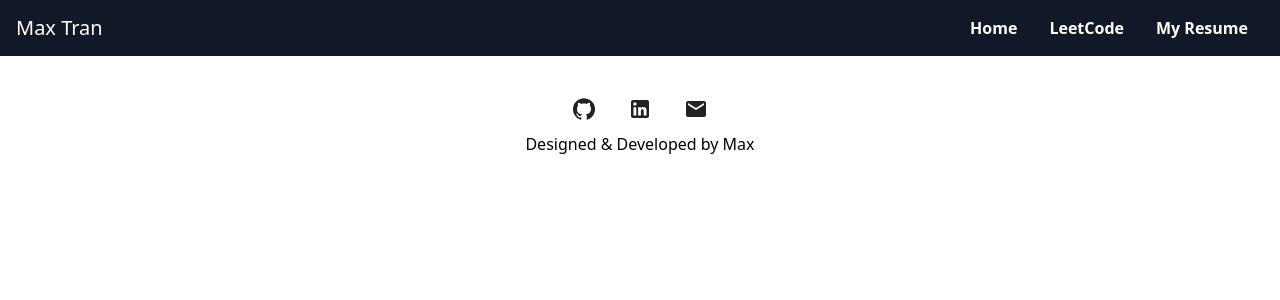
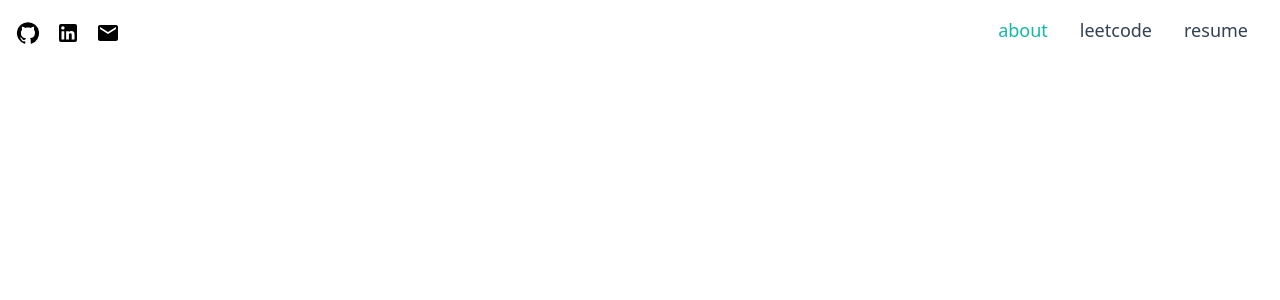
Before and after one commit to max172-hqt/max172-hqt.github.io, a Next.js app: page / in a window 1280 px wide. Shown: the top 300 px of the page. Built offline with nearby package versions, Linux system fonts and the light colour scheme.

Commit message:
feat: Add social icon

```diff
--- a/components/Layout/layout.tsx
+++ b/components/Layout/layout.tsx
@@ -1,12 +1,11 @@
 import Head from "next/head";
-import React, { useRef } from "react";
+import React from "react";
 import PageFooter from "../Footer/PageFooter";
 import PageNavbar from "../Navigation/PageNavbar";
-import styles from './layout.module.css';
 
 export default function Layout({ children }: { children: React.ReactElement }) {
   return (
-    <div>
+    <div className="container mx-auto">
       <Head>
         <title>Max Tran</title>
         <meta
@@ -18,7 +17,7 @@ export default function Layout({ children }: { children: React.ReactElement }) {
       <main>
         {children}
       </main>
-      <PageFooter />
+      {/* <PageFooter /> */}
     </div>
   );
 }
--- a/components/Navigation/PageNavbar.tsx
+++ b/components/Navigation/PageNavbar.tsx
@@ -1,30 +1,60 @@
 import classNames from "classnames";
+import { useRouter } from "next/router";
 import React, { useState } from "react";
+import Link from "next/link";
+import GitHubIcon from "@mui/icons-material/GitHub";
+import LinkedInIcon from "@mui/icons-material/LinkedIn";
+import EmailIcon from "@mui/icons-material/Email";
 
 export default function NavBar() {
+  const router = useRouter();
   const [open, setOpen] = useState(false);
 
+  const Icon = ({ name }: { name: string }) => {
+    if (name === "github") {
+      return <GitHubIcon fontSize="inherit" />;
+    }
+    if (name === "linkedin") {
+      return <LinkedInIcon fontSize="inherit" />;
+    }
+    return <EmailIcon fontSize="inherit" />;
+  };
+
   return (
-    <header className="bg-gray-900 sm:flex sm:justify-between sm:items-center sm:px-4 sm:py-3">
-      <div className="flex items-center justify-between px-4 py-3 sm:p-0 text-white text-xl font-medium">
-        <div>Max Tran</div>
+    <header className="sm:flex sm:justify-between sm:items-center sm:px-4 sm:py-3">
+      <div className="flex items-center justify-between px-4 py-3 sm:p-0 font-medium">
+        <div className="flex space-x-4 items-center justify-center">
+          {[
+            ["github", "https://github.com/max172-hqt"],
+            ["linkedin", "https://www.linkedin.com/in/huytran172/"],
+            ["mailto", "mailto:huytran172@gmail.com"],
+          ].map(([title, url]) => (
+            <a
+              key="title"
+              href={url}
+              target="_blank"
+              className="hover:text-teal-600 transition ease-in-out duration-300 text-2xl"
+              rel="noreferrer"
+            >
+              <Icon name={title} />
+            </a>
+          ))}
+        </div>
         <div className="sm:hidden">
           <button
             type="button"
-            className="block text-gray-500 hover:text-white focus:text-white focus:outline-none"
+            className="block text-gray-500 hover:text-teal-400 focus:text-teal-400 focus:outline-none"
             onClick={() => setOpen(!open)}
           >
             <svg className="h-6 w-6 fill-current" viewBox="0 0 24 24">
               {open ? (
                 <path
-                  v-if="isOpen"
-                  fill-rule="evenodd"
+                  fillRule="evenodd"
                   d="M18.278 16.864a1 1 0 0 1-1.414 1.414l-4.829-4.828-4.828 4.828a1 1 0 0 1-1.414-1.414l4.828-4.829-4.828-4.828a1 1 0 0 1 1.414-1.414l4.829 4.828 4.828-4.828a1 1 0 1 1 1.414 1.414l-4.828 4.829 4.828 4.828z"
                 />
               ) : (
                 <path
-                  v-if="!isOpen"
-                  fill-rule="evenodd"
+                  fillRule="evenodd"
                   d="M4 5h16a1 1 0 0 1 0 2H4a1 1 0 1 1 0-2zm0 6h16a1 1 0 0 1 0 2H4a1 1 0 0 1 0-2zm0 6h16a1 1 0 0 1 0 2H4a1 1 0 0 1 0-2z"
                 />
               )}
@@ -33,16 +63,24 @@ export default function NavBar() {
         </div>
       </div>
       <nav
-        className={classNames("items-center", "justify-between", "sm:flex", "sm:p-0", {
-          block: open,
-          hidden: !open,
-        })}
+        className={classNames(
+          "text-lg",
+          "items-center",
+          "justify-between",
+          "sm:flex",
+          "sm:p-0",
+          "sm:text-md",
+          {
+            block: open,
+            hidden: !open,
+          }
+        )}
       >
         {[
-          ["Home", "/"],
-          ["LeetCode", "/leetcodes"],
+          ["about", "/"],
+          ["leetcode", "/leetcodes"],
           [
-            "My Resume",
+            "resume",
             "/Huy_Tran___Resume.pdf",
             "_blank",
             "noopenner noreferrer",
@@ -51,7 +89,12 @@ export default function NavBar() {
           <a
             key={title}
             href={url}
-            className="block px-2 py-1 mx-2 text-white font-semibold rounded hover:bg-gray-800"
+            className={classNames(
+              "block px-2 py-1 mx-2 text-slate-700 rounded hover:text-teal-600 transition ease-in-out duration-300",
+              {
+                "text-teal-500": router.pathname === url,
+              }
+            )}
             target={target != null ? target : undefined}
             rel={rel != null ? rel : undefined}
           >
```
